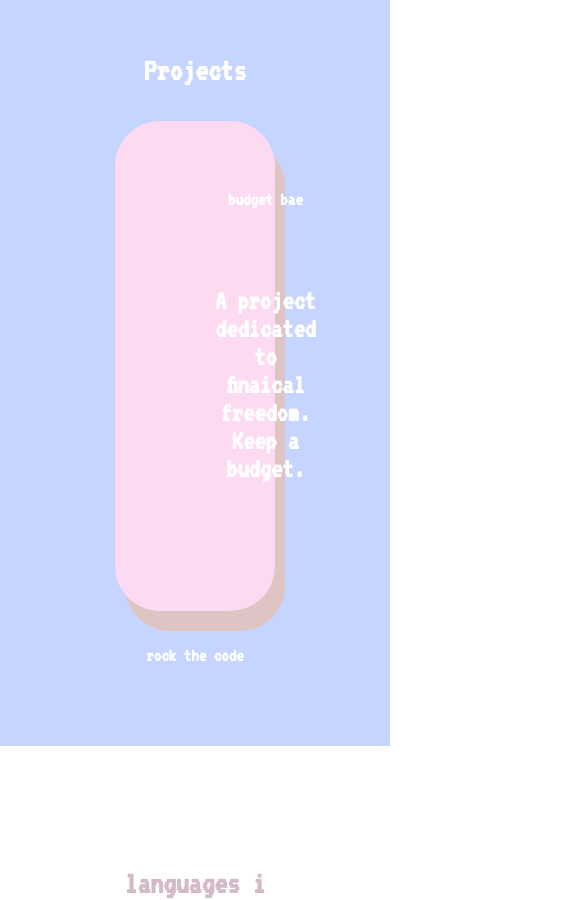
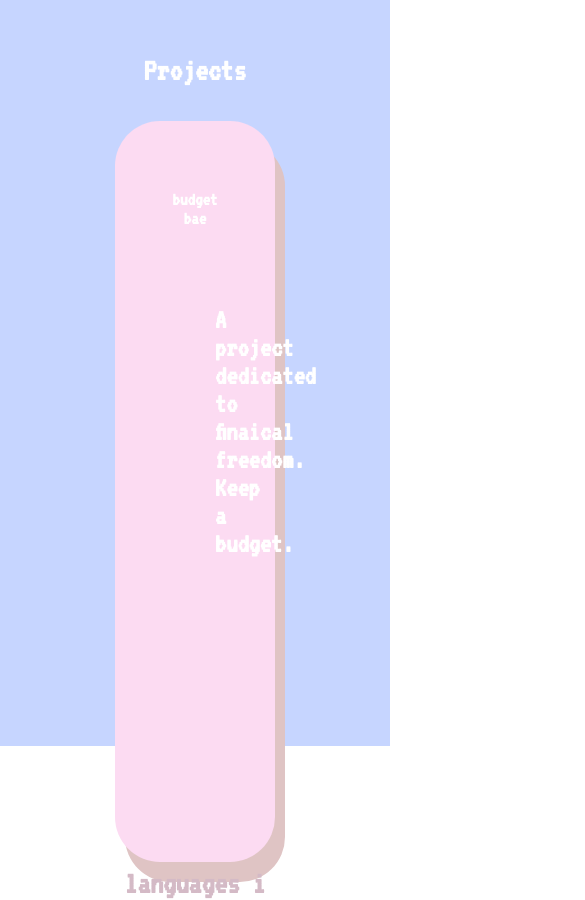
Before and after one commit to TaylorWill94/taylor-will-portfolio-pink, a React (Create React App) app: page / in a window 390 px wide. Shown: the part 880-1780 px from the top of the page, 585 px wide, since content can reach past the window. Built offline with nearby package versions, Linux system fonts and the light colour scheme.

Commit message:
Testing for mobile

```diff
--- a/src/Components/Portfolio/Portfolio.css
+++ b/src/Components/Portfolio/Portfolio.css
@@ -24,6 +24,7 @@
   }
 
   .budget-photo {
+    width: 200px;
     box-shadow: 10px 10px 15px rgb(231, 184, 225);
     border-radius: 12px;
     -webkit-animation: fadein 10s;
@@ -40,7 +41,7 @@
 
   .budget-bae-sec {
     display: flex;
-    flex-direction: row;
+    flex-direction: column;
     justify-content: space-around;
     background: #fcdbf2;
     padding: 50px;
@@ -87,6 +88,10 @@
     color: white;
     font-size: 28px;
   }
+
+  .budget-photo {
+    width: 300;
+  }
 }
 
 @media screen and (min-width: 987px) {
```
